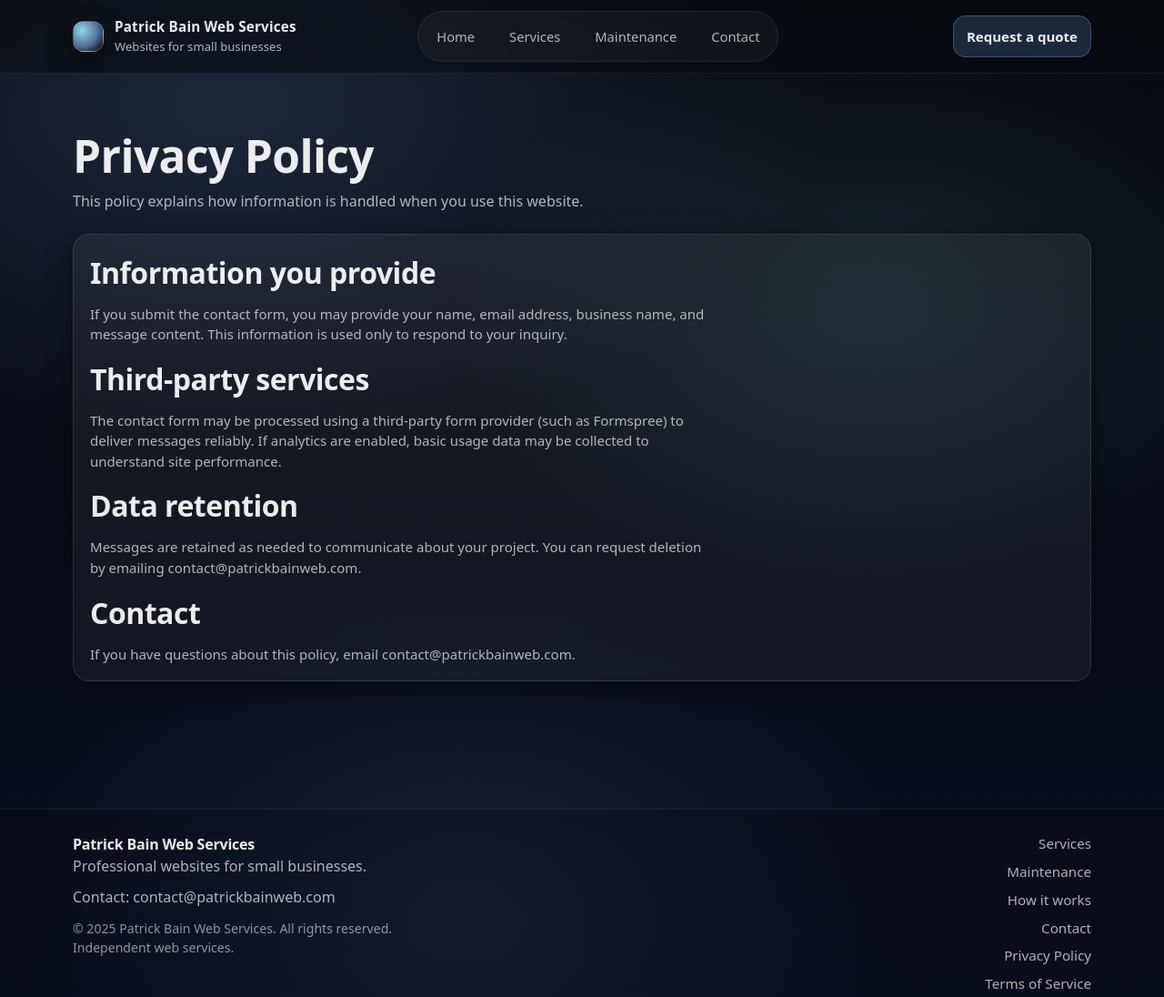
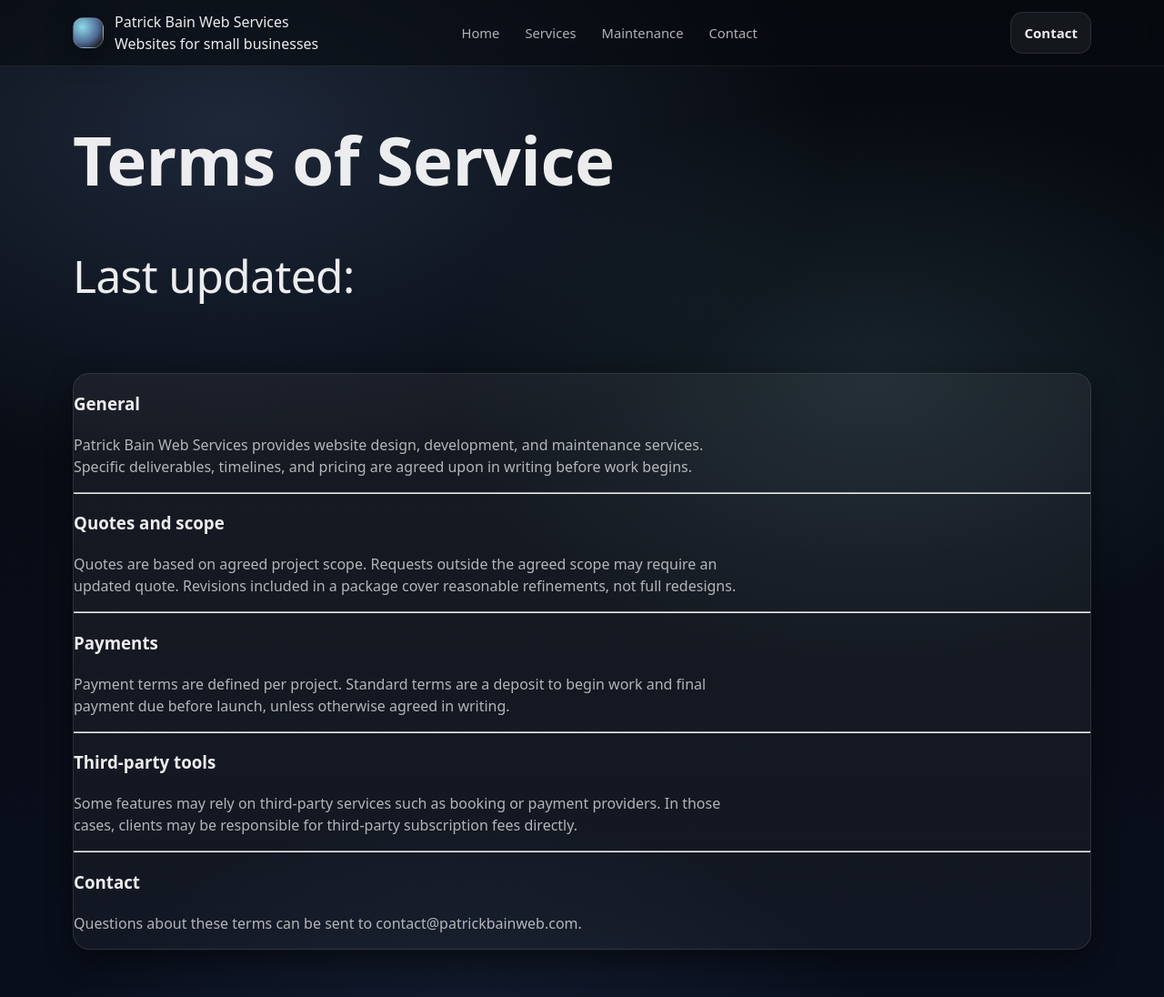
Before and after one commit to ThePBain/patrickbainweb, a plain HTML site: page pages/terms.html in a window 1280 px wide. Shown: the top 1096 px of the page at 91% size. Drawn offline with Linux system fonts and the light colour scheme.

Commit message:
Version 1.0 Deployment Prep

```diff
--- a/pages/terms.html
+++ b/pages/terms.html
@@ -3,103 +3,118 @@
 <head>
   <meta charset="utf-8" />
   <meta name="viewport" content="width=device-width, initial-scale=1" />
-  <title>Privacy Policy | Patrick Bain Web Services</title>
-  <meta name="description" content="Privacy policy for Patrick Bain Web Services." />
-  <link rel="canonical" href="https://patrickbainweb.com/pages/privacy.html" />
+  <title>Terms of Service | Patrick Bain Web Services</title>
+  <meta name="description" content="Terms of service for Patrick Bain Web Services." />
+  <meta name="robots" content="index,follow" />
   <link rel="stylesheet" href="../assets/css/styles.css" />
-  <script defer src="../assets/js/main.js"></script>
+  <link rel="icon" href="data:," />
 </head>
-
 <body>
-  <a class="skip-link" href="#content">Skip to content</a>
+  <a class="skip-link" href="#main">Skip to content</a>
 
   <header class="site-header">
     <div class="container header-inner">
-      <a class="brand" href="../index.html">
-        <div class="brand-mark" aria-hidden="true"></div>
-        <div class="brand-text">
-          <strong>Patrick Bain Web Services</strong>
-          <span>Websites for small businesses</span>
-        </div>
+      <a class="brand" href="../index.html" aria-label="Go to homepage">
+        <span class="brand-mark" aria-hidden="true"></span>
+        <span>
+          <div class="brand-name">Patrick Bain Web Services</div>
+          <div class="brand-sub">Websites for small businesses</div>
+        </span>
       </a>
 
-      <nav class="nav" aria-label="Primary navigation">
-        <button class="nav-toggle" type="button" data-nav-toggle aria-expanded="false" aria-controls="primary-nav">☰</button>
-        <ul class="nav-list" id="primary-nav" data-nav-list>
-          <li><a href="../index.html" data-nav-link>Home</a></li>
-          <li><a href="services.html" data-nav-link>Services</a></li>
-          <li><a href="maintenance.html" data-nav-link>Maintenance</a></li>
-          <li><a href="contact.html" data-nav-link>Contact</a></li>
-        </ul>
+      <button class="nav-toggle" data-nav-toggle aria-label="Open menu" aria-expanded="false">☰</button>
+
+      <nav class="nav" data-nav aria-label="Primary navigation">
+        <a href="../index.html" data-nav-link>Home</a>
+        <a href="services.html" data-nav-link>Services</a>
+        <a href="maintenance.html" data-nav-link>Maintenance</a>
+        <a href="contact.html" data-nav-link>Contact</a>
       </nav>
 
       <div class="header-actions">
-        <a class="btn primary" href="contact.html">Request a quote</a>
+        <a class="btn btn-primary" href="contact.html">Contact</a>
       </div>
     </div>
   </header>
 
-  <main id="content" class="page">
+  <main id="main">
+    <section class="page-title">
+      <div class="container">
+        <h1>Terms of Service</h1>
+        <p>Last updated: <span data-year></span></p>
+      </div>
+    </section>
+
     <section class="section">
       <div class="container">
-        <h1 class="page-title">Privacy Policy</h1>
-        <p class="page-lead">This policy explains how information is handled when you use this website.</p>
+        <div class="card">
+          <h3>General</h3>
+          <p>
+            Patrick Bain Web Services provides website design, development, and maintenance services.
+            Specific deliverables, timelines, and pricing are agreed upon in writing before work begins.
+          </p>
 
-        <div class="card pad mt-24 stack-14">
-          <div>
-            <h2 class="card-title">Information you provide</h2>
-            <p class="card-sub">
-              If you submit the contact form, you may provide your name, email address, business name, and message content.
-              This information is used only to respond to your inquiry.
+          <hr class="sep" />
+
+          <h3>Quotes and scope</h3>
+          <p>
+            Quotes are based on agreed project scope. Requests outside the agreed scope may require an updated quote.
+            Revisions included in a package cover reasonable refinements, not full redesigns.
           </p>
-          </div>
 
-          <div>
-            <h2 class="card-title">Third-party services</h2>
-            <p class="card-sub">
-              The contact form may be processed using a third-party form provider (such as Formspree) to deliver messages reliably.
-              If analytics are enabled, basic usage data may be collected to understand site performance.
+          <hr class="sep" />
+
+          <h3>Payments</h3>
+          <p>
+            Payment terms are defined per project. Standard terms are a deposit to begin work and final payment due before launch,
+            unless otherwise agreed in writing.
           </p>
-          </div>
 
-          <div>
-            <h2 class="card-title">Data retention</h2>
-            <p class="card-sub">
-              Messages are retained as needed to communicate about your project. You can request deletion by emailing
+          <hr class="sep" />
+
+          <h3>Third-party tools</h3>
+          <p>
+            Some features may rely on third-party services such as booking or payment providers. In those cases, clients may be responsible
+            for third-party subscription fees directly.
+          </p>
+
+          <hr class="sep" />
+
+          <h3>Contact</h3>
+          <p>
+            Questions about these terms can be sent to
             <a href="mailto:contact@patrickbainweb.com">contact@patrickbainweb.com</a>.
           </p>
-          </div>
-
-          <div>
-            <h2 class="card-title">Contact</h2>
-            <p class="card-sub">
-              If you have questions about this policy, email
-              <a href="mailto:contact@patrickbainweb.com">contact@patrickbainweb.com</a>.
-            </p>
-          </div>
         </div>
       </div>
     </section>
   </main>
 
   <footer class="site-footer">
-    <div class="container footer-inner">
+    <div class="container">
+      <div class="footer-grid">
         <div>
           <div class="footer-title">Patrick Bain Web Services</div>
-        <div class="muted">Professional websites for small businesses.</div>
-        <div class="mt-10 muted">Contact: <a href="mailto:contact@patrickbainweb.com">contact@patrickbainweb.com</a></div>
-        <div class="smallprint">© 2025 Patrick Bain Web Services. All rights reserved.<br />Independent web services.</div>
+          <div class="footer-muted">Professional websites for small businesses.</div>
+          <div class="footer-muted">Contact: <a href="mailto:contact@patrickbainweb.com">contact@patrickbainweb.com</a></div>
         </div>
 
         <div class="footer-links">
           <a href="services.html">Services</a>
           <a href="maintenance.html">Maintenance</a>
-        <a href="how-it-works.html">How it works</a>
           <a href="contact.html">Contact</a>
           <a href="privacy.html">Privacy Policy</a>
           <a href="terms.html">Terms of Service</a>
         </div>
       </div>
+
+      <div class="footer-bottom">
+        <div>© <span data-year></span> Patrick Bain Web Services. All rights reserved.</div>
+        <div class="smallprint">Built by Patrick Bain Web Services</div>
+      </div>
+    </div>
   </footer>
+
+  <script src="../assets/js/main.js"></script>
 </body>
 </html>
```
Also changed, not shown: index.html (+1 -0 lines), pages/contact.html (+0 -5 lines). Lines whose indentation alone changed are shown as unchanged.
